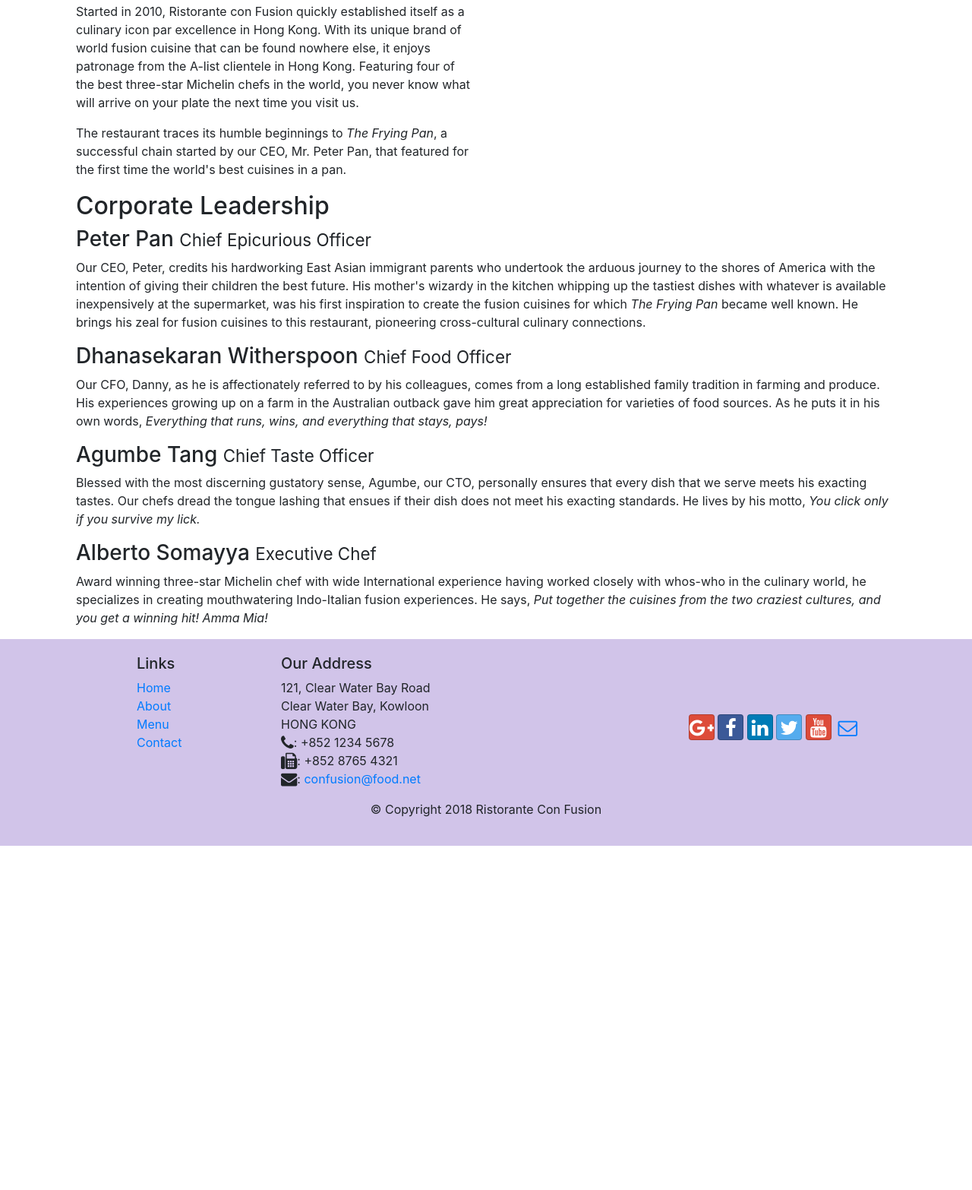
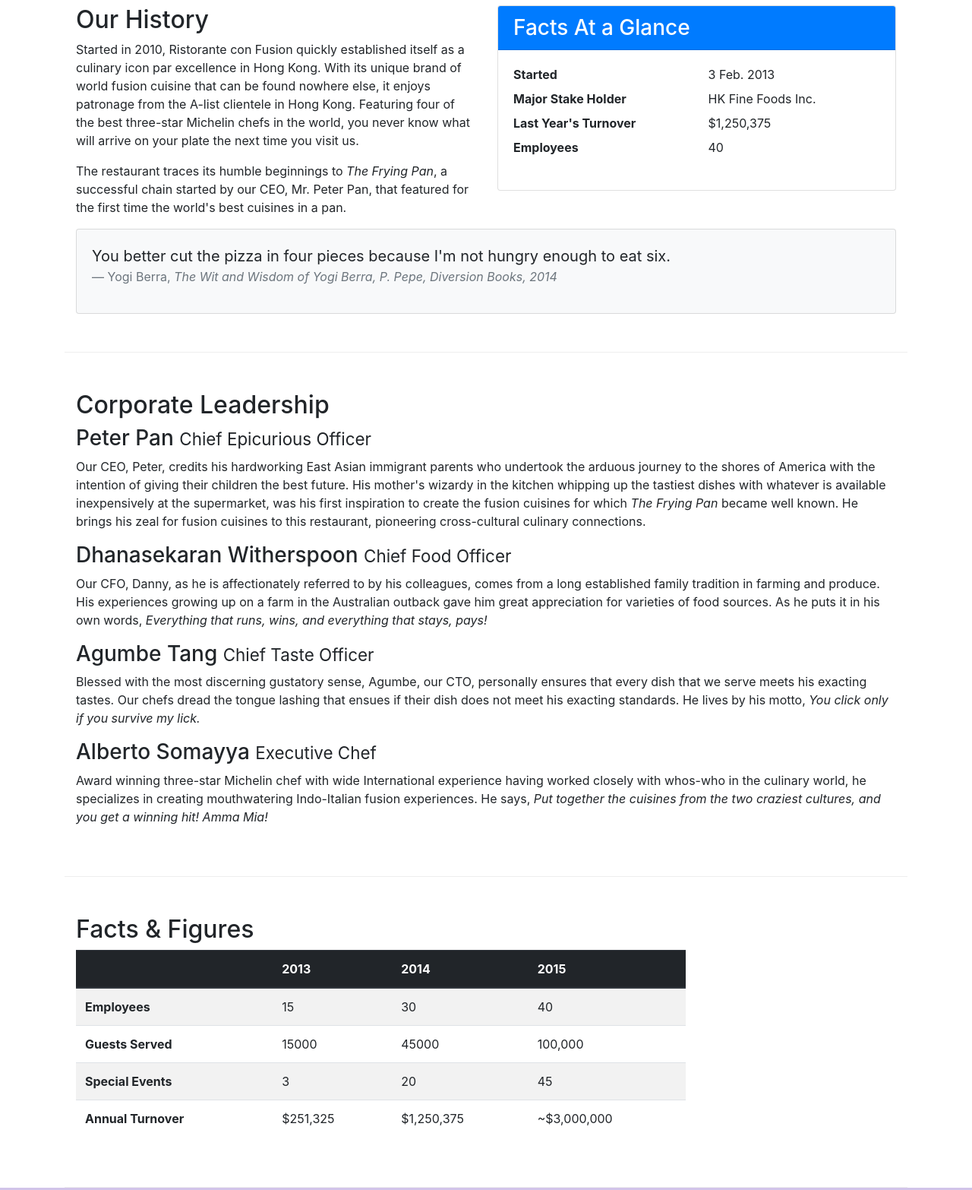
Before and after one commit to dexty007/gotservices.github.io, a website: page aboutus.html in a window 1280 px wide. Shown: the part 483-2049 px from the top of the page at 76% size. Before the commit the page ends 1596 px from the top, so only its background shows below. Drawn offline with nearby package versions, Linux system fonts and the light colour scheme.

Commit message:
Media & images

```diff
--- a/aboutus.html
+++ b/aboutus.html
@@ -21,7 +21,7 @@
             <button class="navbar-toggler" type="button" data-toggle="collapse" data-target="#Navbar">
                 <span class="navbar-toggler-icon"></span>
             </button>
-            <a class="navbar-brand" href="./index.html">Ristorante Con Fusion</a>
+            <a class="navbar-brand mr-auto" href="#"><img src="img/logo.png" height="30" width="41"></a>
             <div class="collapse navbar-collapse" id="Navbar">
                 <ul class="navbar-nav mr-auto">
                     <li class="nav-item"><a class="nav-link" href="./index.html"><span class="fa fa-home fa-lg"></span> Home</a></li>
@@ -39,7 +39,8 @@
                     <h1>Ristorante con Fusion</h1>
                     <p>We take inspiration from the World's best cuisines, and create a unique fusion experience. Our lipsmacking creations will tickle your culinary senses!</p>
                 </div>
-                <div class="col-12 col-sm">
+                <div class="col-12 col-sm align-self-center">
+                    <img src="img/logo.png" class="img-fluid">
                 </div>
             </div>
         </div>
@@ -57,19 +58,49 @@
             </div>
         </div>
 
-        <div class="col-sm-6">
-            <div>
+        <div class="row row-content">
+
+            <div class="col-sm-6">
                 <h2>Our History</h2>
                 <p>Started in 2010, Ristorante con Fusion quickly established itself as a culinary icon par excellence in Hong Kong. With its unique brand of world fusion cuisine that can be found nowhere else, it enjoys patronage from the A-list clientele in Hong Kong.  Featuring four of the best three-star Michelin chefs in the world, you never know what will arrive on your plate the next time you visit us.</p>
                 <p>The restaurant traces its humble beginnings to <em>The Frying Pan</em>, a successful chain started by our CEO, Mr. Peter Pan, that featured for the first time the world's best cuisines in a pan.</p>
             </div>
-            <div class="col-sm-6">
+
+            <div class="col-12 col-sm-6">
+                <div class="card">
+                    <h3 class="card-header bg-primary text-white">Facts At a Glance</h3>
+                    <div class="card-body">
+                        <dl class="row">
+                            <dt class="col-6">Started</dt>
+                            <dd class="col-6">3 Feb. 2013</dd>
+                            <dt class="col-6">Major Stake Holder</dt>
+                            <dd class="col-6">HK Fine Foods Inc.</dd>
+                            <dt class="col-6">Last Year's Turnover</dt>
+                            <dd class="col-6">$1,250,375</dd>
+                            <dt class="col-6">Employees</dt>
+                            <dd class="col-6">40</dd>
+                        </dl>
+                    </div>
+                </div>
+            </div>
+
+            <div class="col-12">
+                <div class="card card-body bg-light">
+                    <blockquote class="blockquote">
+                        <p class="mb-0">You better cut the pizza in four pieces because
+                            I'm not hungry enough to eat six.</p>
+                        <footer class="blockquote-footer">Yogi Berra,
+                            <cite title="Source Title">The Wit and Wisdom of Yogi Berra,
+                            P. Pepe, Diversion Books, 2014</cite>
+                        </footer>
+                    </blockquote>
+                </div>
             </div>
         </div>
 
 
-        <div class="col-12">
-            <div>
+        <div class="row row-content">
+            <div class="col-12">
                 <h2>Corporate Leadership</h2>
                 <h3>Peter Pan <small>Chief Epicurious Officer</small></h3>
                 <p class="d-none d-sm-block">Our CEO, Peter, credits his hardworking East Asian immigrant parents who undertook the arduous journey to the shores of America with the intention of giving their children the best future. His mother's wizardy in the kitchen whipping up the tastiest dishes with whatever is available inexpensively at the supermarket, was his first inspiration to create the fusion cuisines for which <em>The Frying Pan</em> became well known. He brings his zeal for fusion cuisines to this restaurant, pioneering cross-cultural culinary connections.</p>
@@ -81,6 +112,54 @@
                 <p class="d-none d-sm-block">Award winning three-star Michelin chef with wide International experience having worked closely with whos-who in the culinary world, he specializes in creating mouthwatering Indo-Italian fusion experiences. He says, <em>Put together the cuisines from the two craziest cultures, and you get a winning hit! Amma Mia!</em></p>
             </div>
        </div>
+
+       <div class="row row-content">
+            <div class="col-12 col-sm-9">
+                <h2>Facts &amp; Figures</h2>
+
+                <div class="table-responsive">
+                    <table class="table table-striped">
+                        <thead class="thead-dark">
+                            <tr>
+                                <th>&nbsp;</th>
+                                <th>2013</th>
+                                <th>2014</th>
+                                <th>2015</th>
+                            </tr>
+                        </thead>
+                        <tbody>
+                            <tr>
+                                <th>Employees</th>
+                                <td>15</td>
+                                <td>30</td>
+                                <td>40</td>
+                            </tr>
+                            <tr>
+                                <th>Guests Served</th>
+                                <td>15000</td>
+                                <td>45000</td>
+                                <td>100,000</td>
+                            </tr>
+                            <tr>
+                                <th>Special Events</th>
+                                <td>3</td>
+                                <td>20</td>
+                                <td>45</td>
+                            </tr>
+                            <tr>
+                                <th>Annual Turnover</th>
+                                <td>$251,325</td>
+                                <td>$1,250,375</td>
+                                <td>~$3,000,000</td>
+                            </tr>
+                        </tbody>
+                    </table>
+                </div>
+            </div>
+
+            <div class="col-12 col-sm-3">
+            </div>
+   </div>
 
     </div>
 
```
Also changed, not shown: contactus.html (+3 -2 lines), index.html (+26 -7 lines), img/alberto.png (added), img/buffet.png (added), img/logo.png (added), img/uthappizza.png (added), 1 other file.
